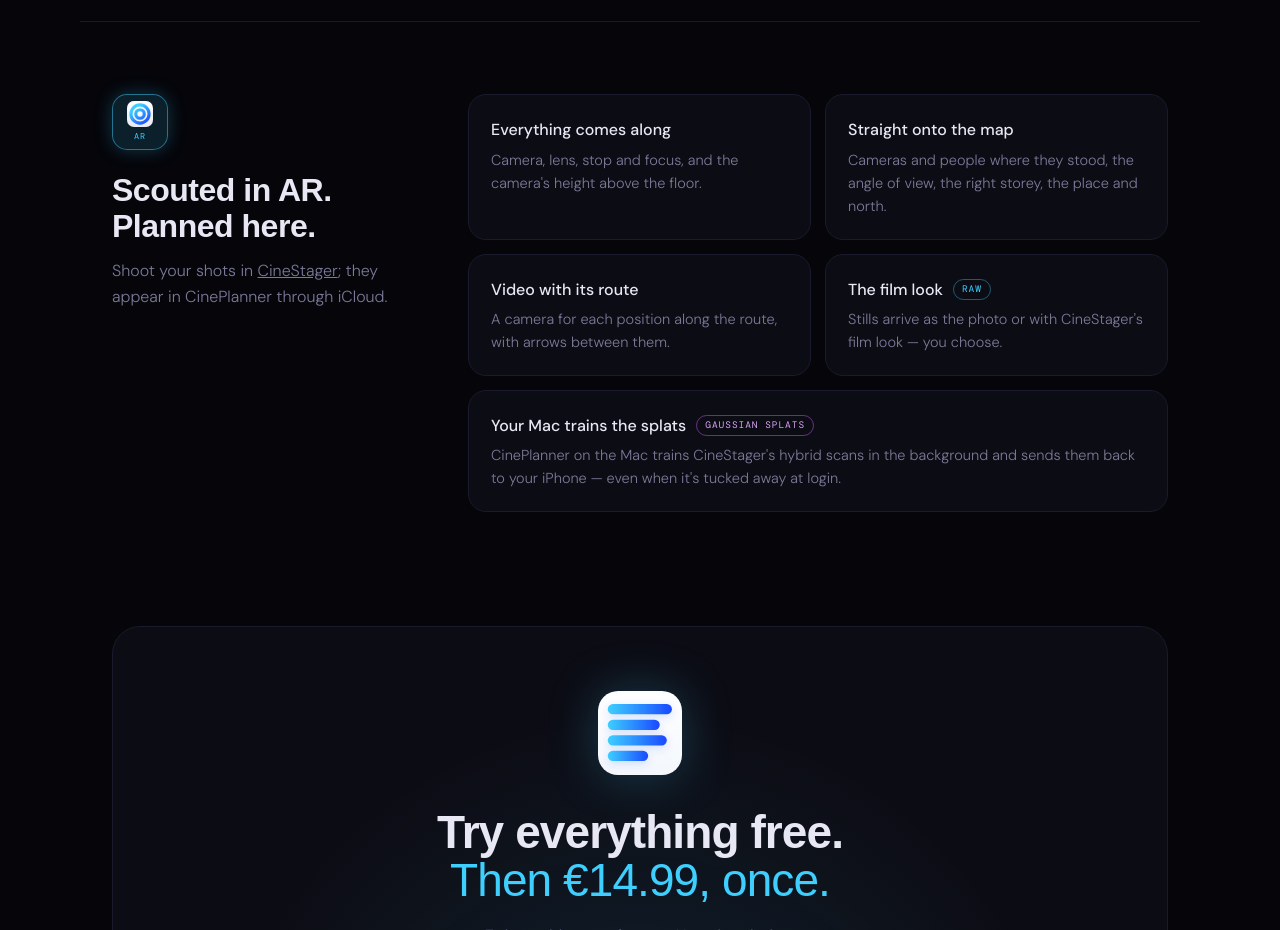
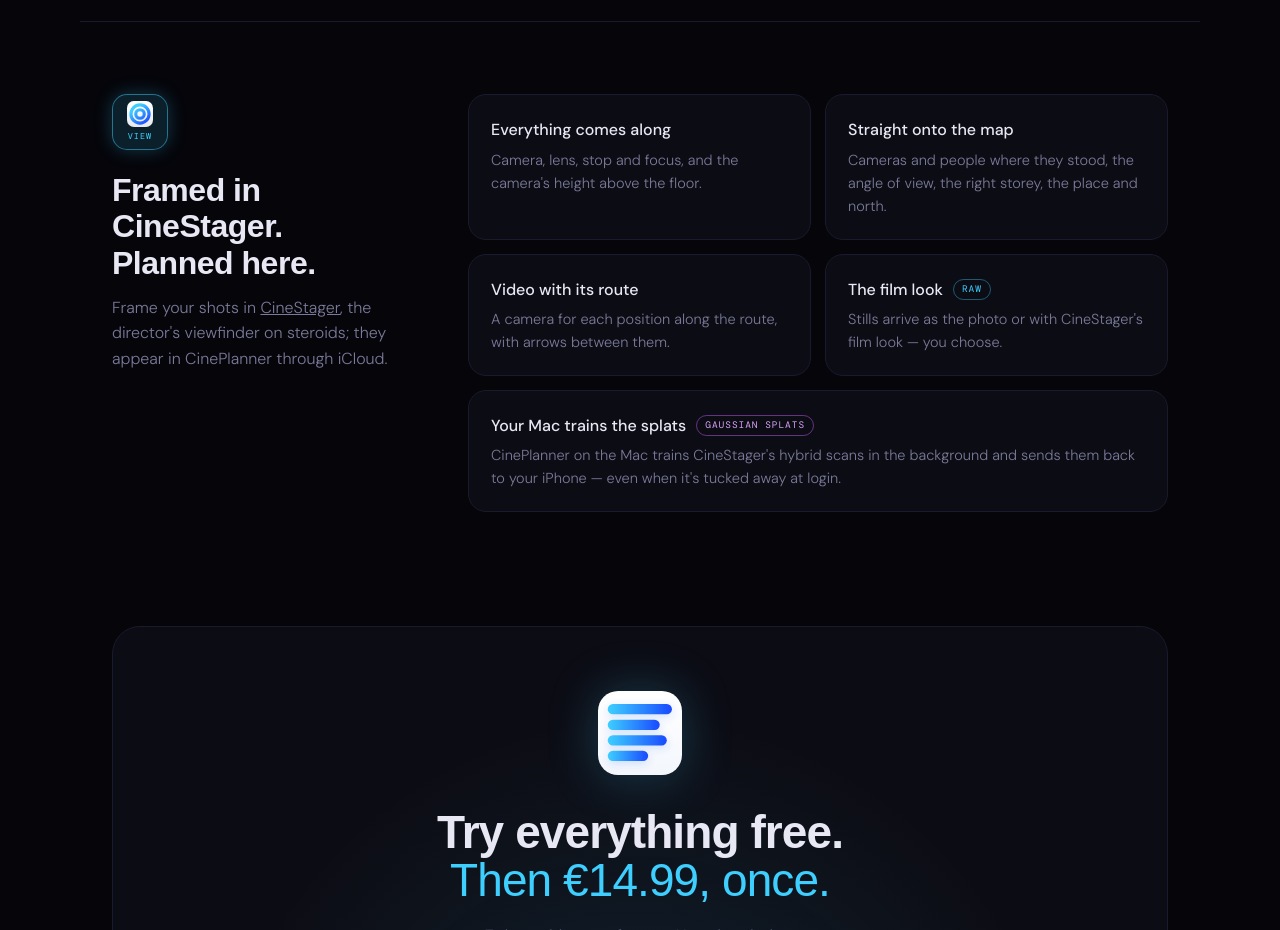
Before and after one commit to yannickg95-spec/cineplanner-site, a plain HTML site: page features.html in a window 1280 px wide. Shown: the part 3386-4316 px from the top of the page. Drawn offline with nearby package versions, Linux system fonts and the light colour scheme; a web font is replaced by a local one.

Commit message:
CineStager copy: a director's viewfinder on steroids, not just AR
Co-Authored-By: Claude Opus 5.5 <noreply@anthropic.com>

```diff
--- a/features.html
+++ b/features.html
@@ -239,9 +239,9 @@
 <!-- CINESTAGER -->
 <section class="chapter" id="cinestager">
   <div class="chead">
-    <div class="tile"><img src="img/cinestager-icon.svg" alt="" style="width:26px;height:26px;border-radius:7px"><span>AR</span></div>
-    <h2>Scouted in AR. Planned here.</h2>
-    <p>Shoot your shots in <a href="https://cinestager.com">CineStager</a>; they appear in CinePlanner through iCloud.</p>
+    <div class="tile"><img src="img/cinestager-icon.svg" alt="" style="width:26px;height:26px;border-radius:7px"><span>VIEW</span></div>
+    <h2>Framed in CineStager. Planned here.</h2>
+    <p>Frame your shots in <a href="https://cinestager.com">CineStager</a>, the director's viewfinder on steroids; they appear in CinePlanner through iCloud.</p>
   </div>
   <div class="cards">
     <div class="card"><h3>Everything comes along</h3><p>Camera, lens, stop and focus, and the camera's height above the floor.</p></div>
```
Also changed, not shown: index.html (+1 -1 lines), privacy.html (+1 -1 lines).
